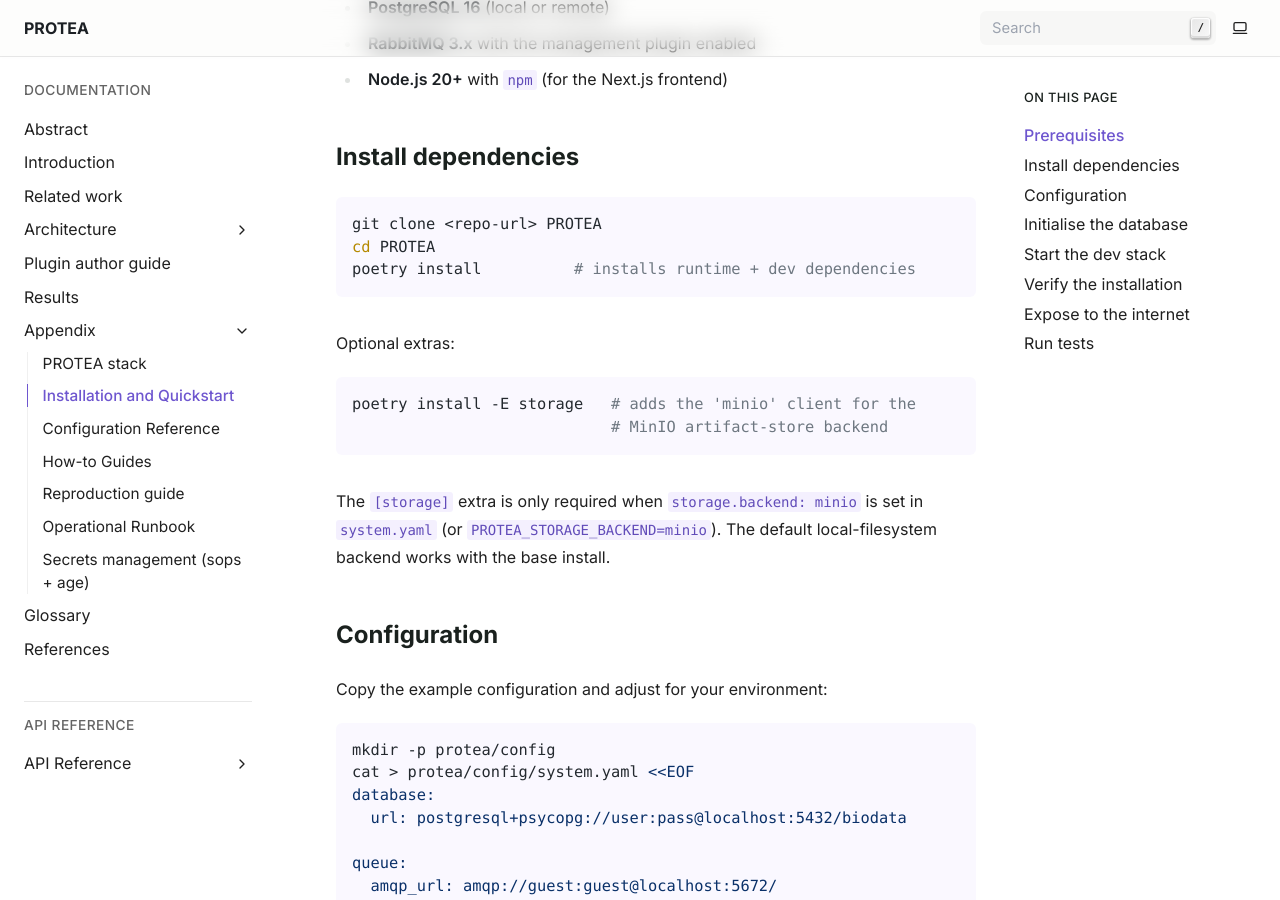
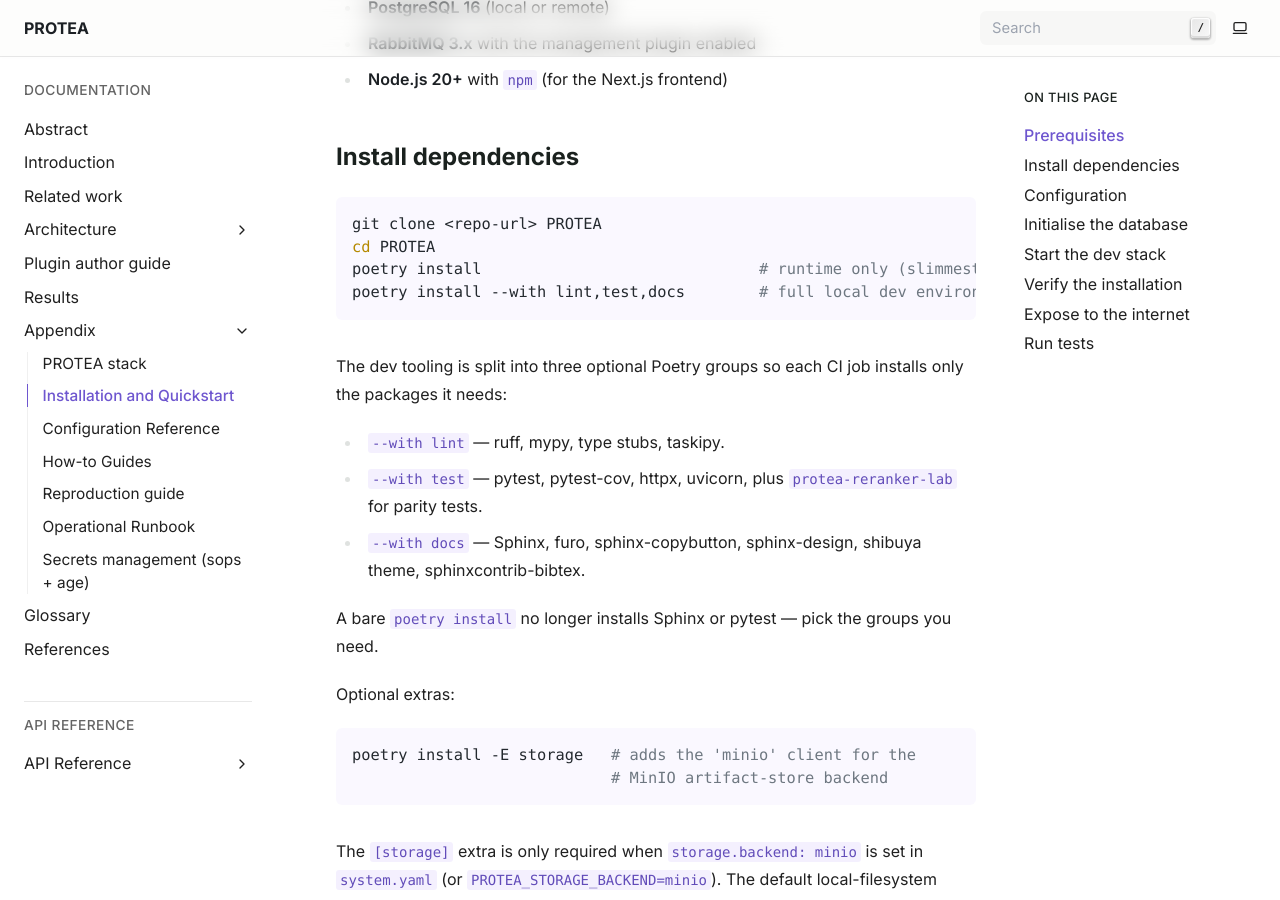
Before and after one commit to frapercan/PROTEA, a Sphinx documentation site: the page built from docs/source/appendix/installation_and_quickstart.rst, in a window 1280 px wide and 900 px high, scrolled down 323 px. Built offline with Sphinx 7.4.7, drawn with Linux system fonts in a browser that asks for light colours.

Commit message:
docs(install,howto): document Poetry group split (lint/test/docs) (#124)
## Drift fixed

PR #122 retired the monolithic \`dev\` Poetry group and replaced it with
three optional groups (\`lint\`, \`test\`, \`docs\`) so each CI job
installs only what it needs. Two operator-facing recipes still
documented the old layout.

| File | Before | After |

|---------------------------------------------------------------|---------------------------------------------------|--------------------------------------------------------------------------------------------------|
| \`appendix/installation_and_quickstart.rst:21\` | \`poetry install #
installs runtime + dev deps\` | Split into a slim \`poetry install\` and
a full \`poetry install --with lint,test,docs\` plus a 5-line
description of what each group contains. A bare \`poetry install\` no
longer installs Sphinx or pytest. |
| \`appendix/howto_guides.rst:507-516\` (\"Build the documentation
locally\") | Jumped straight to \`poetry run task html_docs\` | Prefixed
with the one-time \`poetry install --with docs\` step. Added a note that
the \`html_docs\` taskipy task also needs \`taskipy\` (lives in \`--with
lint\`). |

## Verification

\`\`\`
\$ poetry run sphinx-build -W --keep-going -b html docs/source /tmp/out
build succeeded.
\`\`\`

Zero warnings.

## Stack note

Independent of PR #123 (open). Two RST files; no overlap.

```diff
--- a/docs/source/appendix/installation_and_quickstart.rst
+++ b/docs/source/appendix/installation_and_quickstart.rst
@@ -18,7 +18,20 @@ Install dependencies
 
    git clone <repo-url> PROTEA
    cd PROTEA
-   poetry install          # installs runtime + dev dependencies
+   poetry install                              # runtime only (slimmest install)
+   poetry install --with lint,test,docs        # full local dev environment
+
+The dev tooling is split into three optional Poetry groups so each CI
+job installs only the packages it needs:
+
+- ``--with lint`` — ruff, mypy, type stubs, taskipy.
+- ``--with test`` — pytest, pytest-cov, httpx, uvicorn, plus
+  ``protea-reranker-lab`` for parity tests.
+- ``--with docs`` — Sphinx, furo, sphinx-copybutton, sphinx-design,
+  shibuya theme, sphinxcontrib-bibtex.
+
+A bare ``poetry install`` no longer installs Sphinx or pytest — pick
+the groups you need.
 
 Optional extras:
 
```
Also changed, not shown: docs/source/appendix/howto_guides.rst (+7 -1 lines).
